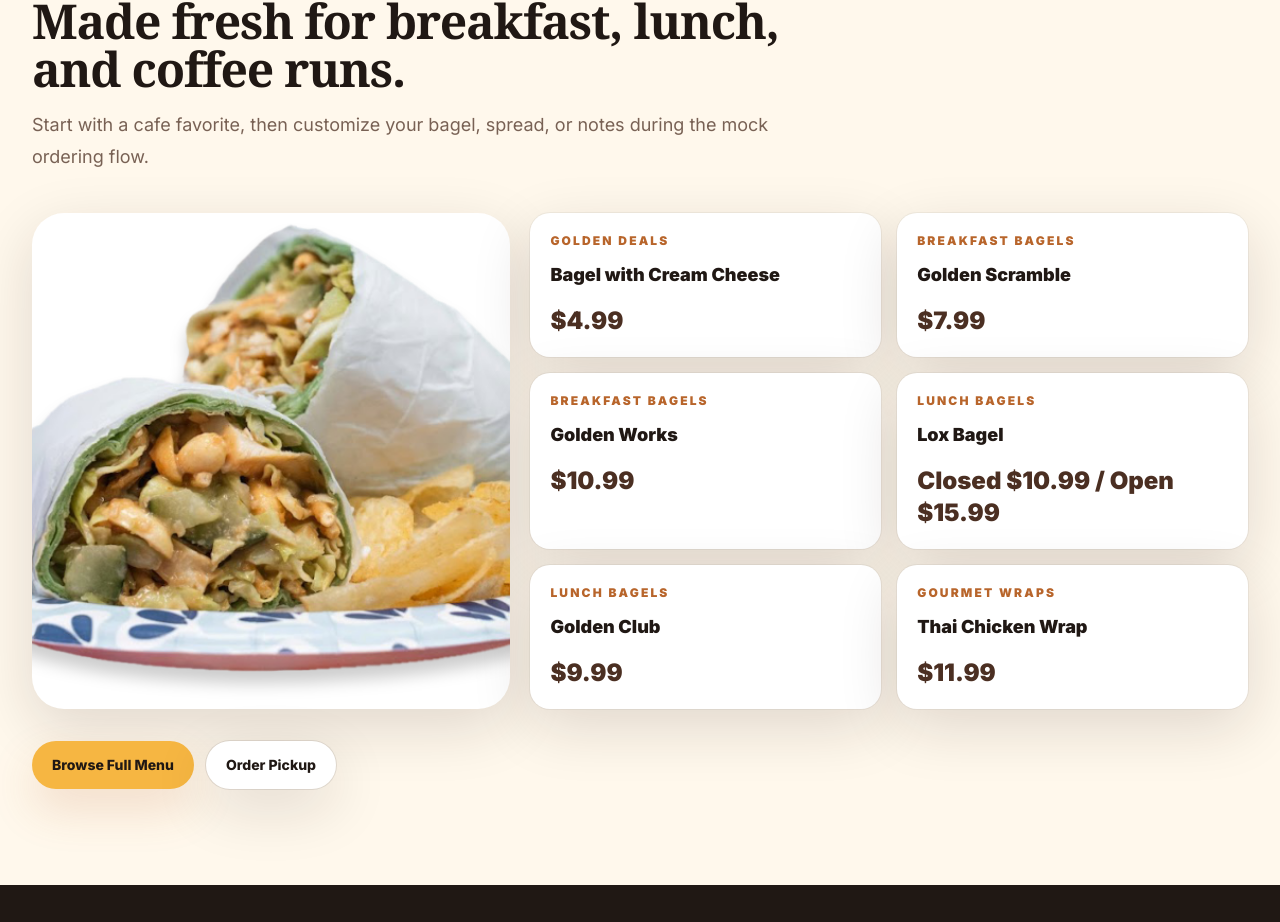
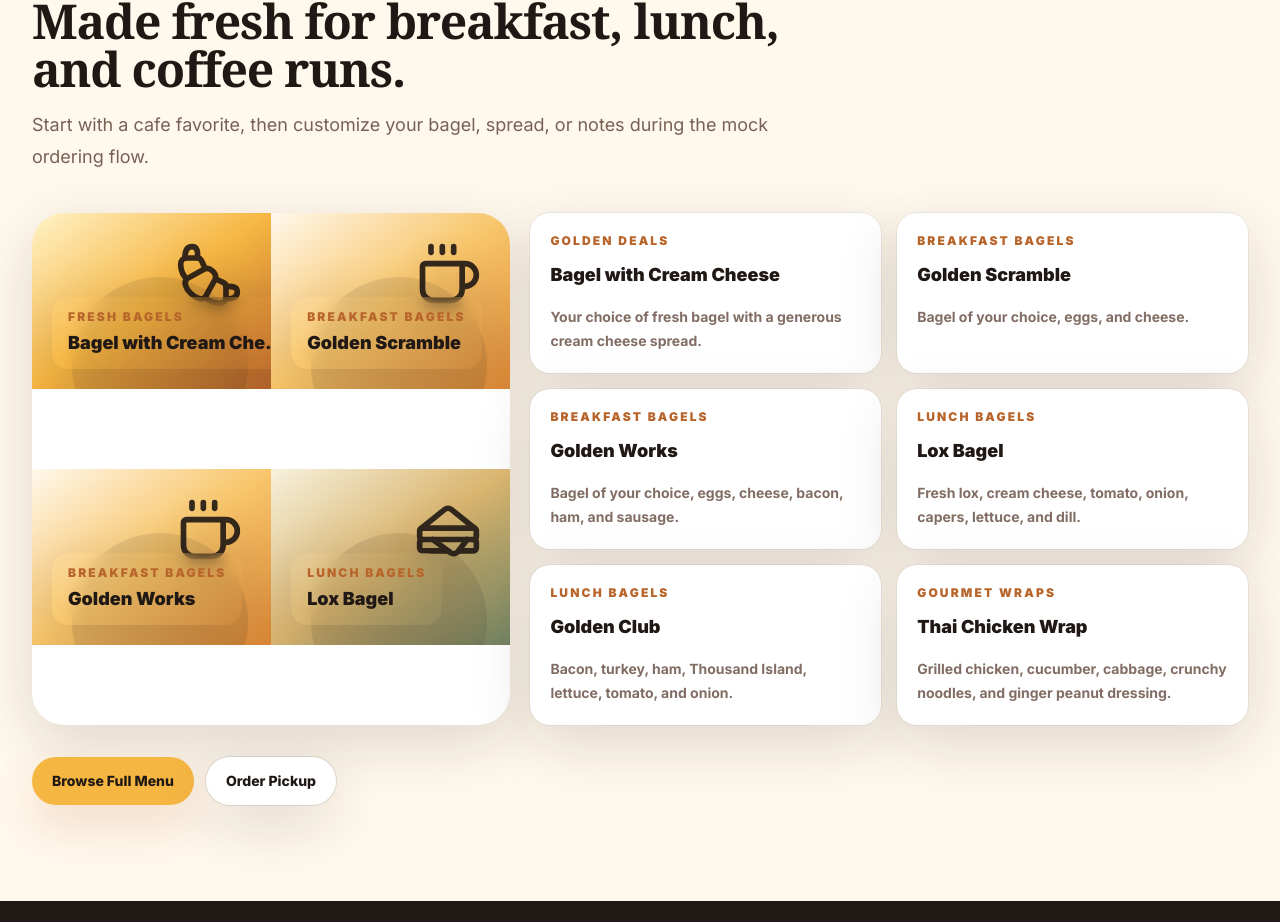
Before and after one commit to AnthonyBarbaro/goldenbagel, a Next.js app: page / in a window 1280 px wide. Shown: the part 1484-2406 px from the top of the page. Built offline with nearby package versions, Linux system fonts and the light colour scheme; no server answers; a web font is replaced by a local one.

Commit message:
fix: replace menu images and remove prices

```diff
--- a/src/components/home/Hero.tsx
+++ b/src/components/home/Hero.tsx
@@ -39,7 +39,7 @@ export function Hero() {
             {[
               ["4.1", "Google rating"],
               ["205", "reviews"],
-              ["$10-20", "price range"]
+              ["Daily", "fresh bagels"]
             ].map(([value, label]) => (
               <div key={label} className="rounded-2xl bg-white/74 p-4 shadow-soft ring-1 ring-charcoal/5">
                 <div className="text-2xl font-black text-charcoal">{value}</div>
@@ -70,7 +70,7 @@ export function Hero() {
           <div className="absolute bottom-20 right-2 rounded-[1.5rem] bg-white p-5 shadow-lift ring-1 ring-charcoal/10">
             <p className="text-sm font-black text-charcoal">Golden Works</p>
             <p className="mt-1 text-xs text-espresso/70">Eggs, cheese, bacon, ham, sausage</p>
-            <p className="mt-3 text-lg font-black text-toast">$10.99</p>
+            <p className="mt-3 text-xs font-black uppercase tracking-[0.18em] text-toast">Breakfast favorite</p>
           </div>
         </div>
       </div>
--- a/src/components/home/PopularMenu.tsx
+++ b/src/components/home/PopularMenu.tsx
@@ -1,4 +1,4 @@
-import Image from "next/image";
+import { MenuVisual } from "@/components/menu/MenuVisual";
 import { Button } from "@/components/ui/Button";
 import { Section } from "@/components/ui/Section";
 import { featuredMenuItemIds, menuItems, type MenuItem } from "@/data/menu";
@@ -17,23 +17,17 @@ export function PopularMenu() {
       className="bg-cream"
     >
       <div className="grid gap-5 lg:grid-cols-[0.8fr_1.2fr]">
-        <div className="overflow-hidden rounded-[2rem] bg-white shadow-soft">
-          <Image
-            src="/goldenbagels/menu/order-online.png"
-            alt="Golden Bagel Cafe bagel and sandwich favorites"
-            width={814}
-            height={468}
-            className="h-full min-h-[320px] w-full object-cover"
-          />
+        <div className="grid overflow-hidden rounded-[2rem] bg-white shadow-soft sm:grid-cols-2">
+          {popularItems.slice(0, 4).map((item) => (
+            <MenuVisual key={item.id} category={item.category} name={item.name} />
+          ))}
         </div>
         <div className="grid gap-4 sm:grid-cols-2">
           {popularItems.map((item) => (
             <div key={item.name} className="rounded-[1.25rem] bg-white p-5 shadow-soft ring-1 ring-charcoal/5">
               <p className="text-xs font-black uppercase tracking-[0.18em] text-toast">{item.category}</p>
               <h3 className="mt-3 text-lg font-black text-charcoal">{item.name}</h3>
-              <p className="mt-4 text-2xl font-black text-espresso">
-                {item.priceLabel || (item.price === null ? "Ask" : `$${item.price.toFixed(2)}`)}
-              </p>
+              <p className="mt-4 text-sm font-bold leading-6 text-espresso/70">{item.description}</p>
             </div>
           ))}
         </div>
--- /dev/null
+++ b/src/components/menu/MenuVisual.tsx
@@ -0,0 +1,98 @@
+import { Coffee, Croissant, CupSoda, Salad, Sandwich, Sparkles, Utensils, type LucideIcon } from "lucide-react";
+import type { MenuCategory } from "@/data/menu";
+import { classNames } from "@/lib/format";
+
+type MenuVisualProps = {
+  category?: MenuCategory;
+  name: string;
+  compact?: boolean;
+};
+
+type VisualConfig = {
+  Icon: LucideIcon;
+  label: string;
+  className: string;
+};
+
+const visualByCategory: Record<MenuCategory, VisualConfig> = {
+  "Flavors & Toppings": {
+    Icon: Sparkles,
+    label: "Bagels & spreads",
+    className: "from-[#fff7dd] via-[#f8df9f] to-[#f2a447]"
+  },
+  "Golden Deals": {
+    Icon: Croissant,
+    label: "Fresh bagels",
+    className: "from-[#fff3c9] via-[#f6b642] to-[#b8652b]"
+  },
+  "Breakfast Bagels": {
+    Icon: Coffee,
+    label: "Breakfast bagels",
+    className: "from-[#fff8ec] via-[#f8c66b] to-[#d98634]"
+  },
+  "Breakfast Wraps": {
+    Icon: Utensils,
+    label: "Breakfast wraps",
+    className: "from-[#fff2df] via-[#f4b15d] to-[#9c5a2e]"
+  },
+  "Lunch Bagels": {
+    Icon: Sandwich,
+    label: "Lunch bagels",
+    className: "from-[#f7f1dd] via-[#d9b56f] to-[#6f7f5f]"
+  },
+  "Gourmet Wraps": {
+    Icon: Sandwich,
+    label: "Gourmet wraps",
+    className: "from-[#f8efe0] via-[#f0a96e] to-[#b8652b]"
+  },
+  "Focaccia Sandwiches": {
+    Icon: Sandwich,
+    label: "Focaccia",
+    className: "from-[#fff4d8] via-[#d8aa62] to-[#8b5a2d]"
+  },
+  Salads: {
+    Icon: Salad,
+    label: "Fresh salads",
+    className: "from-[#f2f7df] via-[#a7b86f] to-[#556842]"
+  },
+  Smoothies: {
+    Icon: CupSoda,
+    label: "Smoothies",
+    className: "from-[#fff0f4] via-[#f4a6b4] to-[#d9794f]"
+  }
+};
+
+export function MenuVisual({ category, name, compact = false }: MenuVisualProps) {
+  const visual = category ? visualByCategory[category] : undefined;
+  const Icon = visual?.Icon || Croissant;
+  const label = visual?.label || "Golden Bagel";
+
+  return (
+    <div
+      className={classNames(
+        "relative isolate flex overflow-hidden bg-gradient-to-br",
+        visual?.className || "from-[#fff3c9] via-[#f6b642] to-[#b8652b]",
+        compact ? "h-full min-h-24 items-center justify-center rounded-2xl" : "h-44 items-end p-5"
+      )}
+      aria-label={`${label}: ${name}`}
+      role="img"
+    >
+      <div className="absolute -right-10 -top-12 h-36 w-36 rounded-full bg-white/24" aria-hidden="true" />
+      <div className="absolute -bottom-16 left-10 h-44 w-44 rounded-full bg-charcoal/10" aria-hidden="true" />
+      <Icon
+        aria-hidden="true"
+        className={classNames(
+          "z-10 text-charcoal drop-shadow-[0_12px_22px_rgba(32,24,20,0.16)]",
+          compact ? "relative" : "pointer-events-none absolute right-7 top-7 opacity-90"
+        )}
+        size={compact ? 38 : 68}
+      />
+      {!compact && (
+        <div className="relative z-10 rounded-2xl bg-white/76 px-4 py-3 shadow-soft backdrop-blur">
+          <p className="text-xs font-black uppercase tracking-[0.18em] text-toast">{label}</p>
+          <p className="mt-1 max-w-[14rem] truncate text-lg font-black text-charcoal">{name}</p>
+        </div>
+      )}
+    </div>
+  );
+}
--- a/src/components/order/CartDrawer.tsx
+++ b/src/components/order/CartDrawer.tsx
@@ -5,7 +5,7 @@ import { ShoppingBag } from "lucide-react";
 import { useCart } from "@/lib/cart";
 
 export function CartDrawer() {
-  const { quantity, subtotal } = useCart();
+  const { quantity } = useCart();
 
   if (quantity === 0) {
     return null;
@@ -21,7 +21,7 @@ export function CartDrawer() {
         <ShoppingBag aria-hidden="true" size={18} />
         {quantity} item{quantity === 1 ? "" : "s"}
       </span>
-      <span className="font-black">${subtotal.toFixed(2)}</span>
+      <span className="font-black">View cart</span>
     </Link>
   );
 }
--- a/src/components/order/CartItem.tsx
+++ b/src/components/order/CartItem.tsx
@@ -1,7 +1,7 @@
 "use client";
 
-import Image from "next/image";
 import { Minus, Plus, Trash2 } from "lucide-react";
+import { MenuVisual } from "@/components/menu/MenuVisual";
 import { Button } from "@/components/ui/Button";
 import type { CartItem as CartItemType } from "@/lib/cart";
 import { useCart } from "@/lib/cart";
@@ -16,7 +16,7 @@ export function CartItem({ item }: CartItemProps) {
   return (
     <div className="grid grid-cols-[84px_1fr] gap-4 rounded-[1.25rem] border border-charcoal/10 bg-white p-3 shadow-soft">
       <div className="relative h-24 overflow-hidden rounded-2xl bg-cream">
-        <Image src={item.image} alt="" fill sizes="84px" className="object-cover" />
+        <MenuVisual category={item.category} name={item.name} compact />
       </div>
       <div>
         <div className="flex items-start justify-between gap-3">
@@ -28,7 +28,6 @@ export function CartItem({ item }: CartItemProps) {
               </p>
             )}
           </div>
-          <p className="font-black text-espresso">${(item.price * item.quantity).toFixed(2)}</p>
         </div>
 
         <div className="mt-4 flex items-center justify-between">
--- a/src/config/site.ts
+++ b/src/config/site.ts
@@ -28,7 +28,6 @@ export const siteConfig = {
   ],
   logo: "/goldenbagels/logo.png",
   fallbackLogo: "/logo.png",
-  priceRange: "$10-20",
   googleRating: 4.1,
   googleReviewCount: 205,
   orderEnabled: process.env.NEXT_PUBLIC_ENABLE_ORDERING !== "false",
--- a/src/data/menu.ts
+++ b/src/data/menu.ts
@@ -21,8 +21,6 @@ export type MenuItem = {
   id: string;
   name: string;
   description: string;
-  price: number | null;
-  priceLabel?: string;
   category: MenuCategory;
   image: string;
   tags: MenuTag[];
@@ -97,7 +95,6 @@ export const menuItems: MenuItem[] = [
     id: "bagel-cream-cheese",
     name: "Bagel with Cream Cheese",
     description: "Your choice of fresh bagel with a generous cream cheese spread.",
-    price: 4.99,
     category: "Golden Deals",
     image,
     tags: ["vegetarian", "popular"],
@@ -108,7 +105,6 @@ export const menuItems: MenuItem[] = [
     id: "bagel-avocado",
     name: "Bagel with Avocado",
     description: "Fresh bagel topped with avocado.",
-    price: 5.99,
     category: "Golden Deals",
     image,
     tags: ["vegetarian", "dairy-free"],
@@ -119,7 +115,6 @@ export const menuItems: MenuItem[] = [
     id: "bagel-hummus",
     name: "Bagel with Hummus",
     description: "Fresh bagel with hummus.",
-    price: 4.99,
     category: "Golden Deals",
     image,
     tags: ["vegetarian", "dairy-free"],
@@ -130,7 +125,6 @@ export const menuItems: MenuItem[] = [
     id: "bagel-butter",
     name: "Bagel with Butter",
     description: "Simple, toasted, and warm.",
-    price: 3.99,
     category: "Golden Deals",
     image,
     tags: ["vegetarian"],
@@ -141,7 +135,6 @@ export const menuItems: MenuItem[] = [
     id: "bagel-pb-jelly",
     name: "Bagel with PB & Jelly",
     description: "A sweet cafe classic with peanut butter and jelly.",
-    price: 4.99,
     category: "Golden Deals",
     image,
     tags: ["vegetarian"],
@@ -152,7 +145,6 @@ export const menuItems: MenuItem[] = [
     id: "half-dozen",
     name: "Half Dozen Mixed Bagels",
     description: "Six mixed bagels, easy for a small breakfast spread.",
-    price: 11.99,
     category: "Golden Deals",
     image,
     tags: ["vegetarian"],
@@ -163,7 +155,6 @@ export const menuItems: MenuItem[] = [
     id: "bakers-dozen",
     name: "Baker's Dozen Mixed Bagels",
     description: "Thirteen mixed bagels for the table, office, or family.",
-    price: 19.99,
     category: "Golden Deals",
     image,
     tags: ["vegetarian", "popular"],
@@ -174,7 +165,6 @@ export const menuItems: MenuItem[] = [
     id: "bakers-nosh-box",
     name: "Baker's Nosh Box",
     description: "Thirteen mixed bagels, two cream cheese tubs, and jam.",
-    price: 29.99,
     category: "Golden Deals",
     image,
     tags: ["vegetarian", "popular"],
@@ -185,7 +175,6 @@ export const menuItems: MenuItem[] = [
     id: "golden-scramble",
     name: "Golden Scramble",
     description: "Bagel of your choice, eggs, and cheese.",
-    price: 7.99,
     category: "Breakfast Bagels",
     image,
     tags: ["vegetarian", "popular"],
@@ -196,7 +185,6 @@ export const menuItems: MenuItem[] = [
     id: "golden-scramble-meat",
     name: "Golden Scramble with Meat",
     description: "Eggs, cheese, and your choice of bacon, turkey, ham, sausage, or chicken.",
-    price: 9.99,
     category: "Breakfast Bagels",
     image,
     tags: ["popular"],
@@ -210,7 +198,6 @@ export const menuItems: MenuItem[] = [
     id: "golden-works",
     name: "Golden Works",
     description: "Bagel of your choice, eggs, cheese, bacon, ham, and sausage.",
-    price: 10.99,
     category: "Breakfast Bagels",
     image,
     tags: ["popular"],
@@ -221,7 +208,6 @@ export const menuItems: MenuItem[] = [
     id: "smoked-lox-scramble",
     name: "Smoked Lox Scramble",
     description: "Bagel of your choice, eggs, cheese, and smoked lox.",
-    price: 11.99,
     category: "Breakfast Bagels",
     image,
     tags: ["popular"],
@@ -232,7 +218,6 @@ export const menuItems: MenuItem[] = [
     id: "greek-scramble",
     name: "Greek Scramble",
     description: "Eggs, cheese, roasted veggies, spinach, tomato, onion, and feta.",
-    price: 9.99,
     category: "Breakfast Bagels",
     image,
     tags: ["vegetarian"],
@@ -243,7 +228,6 @@ export const menuItems: MenuItem[] = [
     id: "pesto-scramble",
     name: "Pesto Scramble",
     description: "Eggs, goat cheese, basil, tomato, spinach, and pesto.",
-    price: 9.99,
     category: "Breakfast Bagels",
     image,
     tags: ["vegetarian"],
@@ -254,7 +238,6 @@ export const menuItems: MenuItem[] = [
     id: "traditional-breakfast-wrap",
     name: "Traditional Breakfast Wrap",
     description: "Scrambled eggs, mixed cheese, ham, and bacon.",
-    price: 9.99,
     category: "Breakfast Wraps",
     image,
     tags: ["popular"],
@@ -265,7 +248,6 @@ export const menuItems: MenuItem[] = [
     id: "southwest-wrap",
     name: "Southwest Wrap",
     description: "Scrambled eggs, roasted vegetables, pepper Jack, veggie cheese, and avocado.",
-    price: 9.99,
     category: "Breakfast Wraps",
     image,
     tags: ["vegetarian"],
@@ -276,7 +258,6 @@ export const menuItems: MenuItem[] = [
     id: "greek-wrap",
     name: "Greek Wrap",
     description: "Scrambled eggs, roasted vegetables, spinach, tomato, onion, and feta.",
-    price: 9.99,
     category: "Breakfast Wraps",
     image,
     tags: ["vegetarian"],
@@ -287,7 +268,6 @@ export const menuItems: MenuItem[] = [
     id: "pesto-wrap",
     name: "Pesto Wrap",
     description: "Scrambled eggs, goat cheese, basil, tomato, spinach, and pesto.",
-    price: 9.99,
     category: "Breakfast Wraps",
     image,
     tags: ["vegetarian"],
@@ -298,7 +278,6 @@ export const menuItems: MenuItem[] = [
     id: "chicken-breast-sandwich",
     name: "Chicken Breast Sandwich",
     description: "Chicken, lettuce, tomato, onion, mayo, honey, and mustard on your bagel choice.",
-    price: 9.99,
     category: "Lunch Bagels",
     image,
     tags: [],
@@ -309,7 +288,6 @@ export const menuItems: MenuItem[] = [
     id: "classic-blt",
     name: "Classic B.L.T.",
     description: "Lettuce, tomato, mayo, and bacon on your bagel choice.",
-    price: 9.99,
     category: "Lunch Bagels",
     image,
     tags: [],
@@ -320,7 +298,6 @@ export const menuItems: MenuItem[] = [
     id: "golden-club",
     name: "Golden Club",
     description: "Bacon, turkey, ham, Thousand Island, lettuce, tomato, and onion.",
-    price: 9.99,
     category: "Lunch Bagels",
     image,
     tags: ["popular"],
@@ -331,7 +308,6 @@ export const menuItems: MenuItem[] = [
     id: "ham-sandwich",
     name: "Ham Sandwich",
     description: "Ham, lettuce, tomato, onion, mayo, and mustard on your bagel choice.",
-    price: 9.99,
     category: "Lunch Bagels",
     image,
     tags: [],
@@ -342,7 +318,6 @@ export const menuItems: MenuItem[] = [
     id: "turkey-sandwich",
     name: "Turkey Sandwich",
     description: "Turkey, lettuce, tomato, onion, mayo, and mustard on your bagel choice.",
-    price: 9.99,
     category: "Lunch Bagels",
     image,
     tags: [],
@@ -353,7 +328,6 @@ export const menuItems: MenuItem[] = [
     id: "tuna-sandwich",
     name: "Tuna Sandwich",
     description: "Tuna, lettuce, and tomato on your bagel choice.",
-    price: 9.99,
     category: "Lunch Bagels",
     image,
     tags: [],
@@ -364,8 +338,6 @@ export const menuItems: MenuItem[] = [
     id: "lox-bagel",
     name: "Lox Bagel",
     description: "Fresh lox, cream cheese, tomato, onion, capers, lettuce, and dill.",
-    price: 10.99,
-    priceLabel: "Closed $10.99 / Open $15.99",
     category: "Lunch Bagels",
     image,
     tags: ["popular"],
@@ -379,7 +351,6 @@ export const menuItems: MenuItem[] = [
     id: "veggie-sandwich",
     name: "Veggie Sandwich",
     description: "Hummus, cucumber, lettuce, tomato, onion, and sprouts.",
-    price: 9.99,
     category: "Lunch Bagels",
     image,
     tags: ["vegetarian", "dairy-free"],
@@ -390,7 +361,6 @@ export const menuItems: MenuItem[] = [
     id: "thai-chicken-wrap",
     name: "Thai Chicken Wrap",
     description: "Grilled chicken, cucumber, cabbage, crunchy noodles, and ginger peanut dressing.",
-    price: 11.99,
     category: "Gourmet Wraps",
     image,
     tags: ["popular"],
@@ -401,7 +371,6 @@ export const menuItems: MenuItem[] = [
     id: "turkey-club-wrap",
     name: "Turkey Club Wrap",
     description: "Turkey, bacon, ham, mixed cheese, tomato, onion, greens, and Thousand Island.",
-    price: 11.99,
     category: "Gourmet Wraps",
     image,
     tags: ["popular"],
@@ -412,7 +381,6 @@ export const menuItems: MenuItem[] = [
     id: "turkey-cobb",
     name: "Turkey Cobb",
     description: "Turkey, garlic-chive cream cheese, tomato, onion, and mixed greens.",
-    price: 13.99,
     category: "Focaccia Sandwiches",
     image,
     tags: [],
@@ -423,7 +391,6 @@ export const menuItems: MenuItem[] = [
     id: "french-blt",
     name: "French B.L.T.",
     description: "Bacon, tomato, avocado, blue cheese, mayo, honey mustard, onion, and greens.",
-    price: 13.99,
     category: "Focaccia Sandwiches",
     image,
     tags: [],
@@ -434,7 +401,6 @@ export const menuItems: MenuItem[] = [
     id: "tbac",
     name: "T.B.A.C.",
     description: "Turkey, bacon, avocado, cheddar, veggie cream cheese, tomato, onion, and greens.",
-    price: 13.99,
     category: "Focaccia Sandwiches",
     image,
     tags: [],
@@ -445,7 +411,6 @@ export const menuItems: MenuItem[] = [
     id: "chicken-pesto",
     name: "Chicken Pesto",
     description: "Chicken, Parmesan, mozzarella, pesto, tomato, onion, and mixed greens.",
-    price: 13.99,
     category: "Focaccia Sandwiches",
     image,
     tags: ["popular"],
@@ -456,7 +421,6 @@ export const menuItems: MenuItem[] = [
     id: "tuna-boat",
     name: "Tuna Boat",
     description: "Tuna salad, avocado, sprouts, cucumber, mayo, and cheese.",
-    price: 13.99,
     category: "Focaccia Sandwiches",
     image,
     tags: [],
@@ -467,7 +431,6 @@ export const menuItems: MenuItem[] = [
     id: "caesar-salad",
     name: "Caesar",
     description: "Romaine, tomato, Parmesan, croutons, and basil Caesar dressing.",
-    price: 10.99,
     category: "Salads",
     image,
     tags: ["vegetarian"],
@@ -478,7 +441,6 @@ export const menuItems: MenuItem[] = [
     id: "oriental-chicken-salad",
     name: "Oriental Chicken",
     description: "Chicken breast, romaine, cabbage, crunchy noodles, peanuts, sprouts, mandarin oranges, and sesame.",
-    price: 12.99,
     category: "Salads",
     image,
     tags: [],
@@ -489,7 +451,6 @@ export const menuItems: MenuItem[] = [
     id: "greek-salad",
     name: "Greek",
     description: "Romaine, tomatoes, cucumber, olives, onion, feta, cranberries, and balsamic vinaigrette.",
-    price: 10.99,
     category: "Salads",
     image,
     tags: ["vegetarian"],
@@ -500,7 +461,6 @@ export const menuItems: MenuItem[] = [
     id: "balsamic-chicken-salad",
     name: "Balsamic Chicken",
     description: "Mixed greens, chicken breast, pecans, mandarin orange, apples, bleu cheese, and balsamic vinaigrette.",
-    price: 12.99,
     category: "Salads",
     image,
     tags: [],
@@ -511,7 +471,6 @@ export const menuItems: MenuItem[] = [
     id: "traditional-cobb",
     name: "Traditional Cobb",
     description: "Mixed greens, tomato, cucumber, chicken breast, avocado, bacon, bleu cheese, and Italian vinaigrette.",
-    price: 12.99,
     category: "Salads",
     image,
     tags: ["popular"],
@@ -522,7 +481,6 @@ export const menuItems: MenuItem[] = [
     id: "smoothie-16",
     name: "16 oz Smoothie",
     description: "Choose one of Golden Bagel Cafe's fresh smoothie flavors.",
-    price: 6.99,
     category: "Smoothies",
     image,
     tags: ["vegetarian"],
@@ -539,7 +497,6 @@ export const menuItems: MenuItem[] = [
     id: "smoothie-24",
     name: "24 oz Smoothie",
     description: "Choose a larger smoothie for a sunny El Cajon morning.",
-    price: 8.99,
     category: "Smoothies",
     image,
     tags: ["vegetarian", "popular"],
@@ -557,8 +514,6 @@ export const menuItems: MenuItem[] = [
     name: "Bagel Flavors",
     description:
       "Plain, Asiago, Everything, Jalapeno-Cheese, Honey-Wheat, Multi Grain, Potato, Rye, Pumpernickel, Salt, Bialy, Sun-Dried Tomato, Sourdough, Egg, Sesame, Onion, Poppy, Spinach, Chocolate-Chip, Cinnamon Raisin, Cranberry-Orange, Blueberry, Rainbow, and Croissant.",
-    price: null,
-    priceLabel: "Ask in cafe",
     category: "Flavors & Toppings",
     image,
     tags: ["vegetarian", "gluten-free available"],
@@ -569,8 +524,6 @@ export const menuItems: MenuItem[] = [
     id: "cream-cheese-flavors",
     name: "Cream Cheese Flavors",
     description: "Plain, Jalapeno, Veggie, Garlic Chive, Spinach Artichoke, Greek Feta Olive, Strawberry, Pecan Raisin, and Non Dairy.",
-    price: null,
-    priceLabel: "Ask in cafe",
     category: "Flavors & Toppings",
     image,
     tags: ["vegetarian"],
--- a/src/lib/seo.ts
+++ b/src/lib/seo.ts
@@ -63,7 +63,6 @@ export function restaurantSchema() {
     telephone: siteConfig.phone,
     image: [absoluteUrl("/goldenbagels/gallery/storefront.jpg"), absoluteUrl("/goldenbagels/hero/bagel-counter.jpg")],
     logo: absoluteUrl(siteConfig.logo),
-    priceRange: siteConfig.priceRange,
     servesCuisine: ["Bagels", "Breakfast", "Cafe", "Sandwiches", "Smoothies"],
     address: {
       "@type": "PostalAddress",
@@ -108,15 +107,7 @@ export function menuSchema() {
         .map((item) => ({
           "@type": "MenuItem",
           name: item.name,
-          description: item.description,
-          offers:
-            item.price === null
-              ? undefined
-              : {
-                  "@type": "Offer",
-                  price: item.price.toFixed(2),
-                  priceCurrency: "USD"
-                }
+          description: item.description
         }))
     }))
   };
```
Also changed, not shown: src/components/menu/MenuCard.tsx (+8 -12 lines), src/components/order/CartPage.tsx (+5 -6 lines), src/lib/cart.ts (+4 -11 lines), 1 other file (tests, documents, lock files or other folders).
